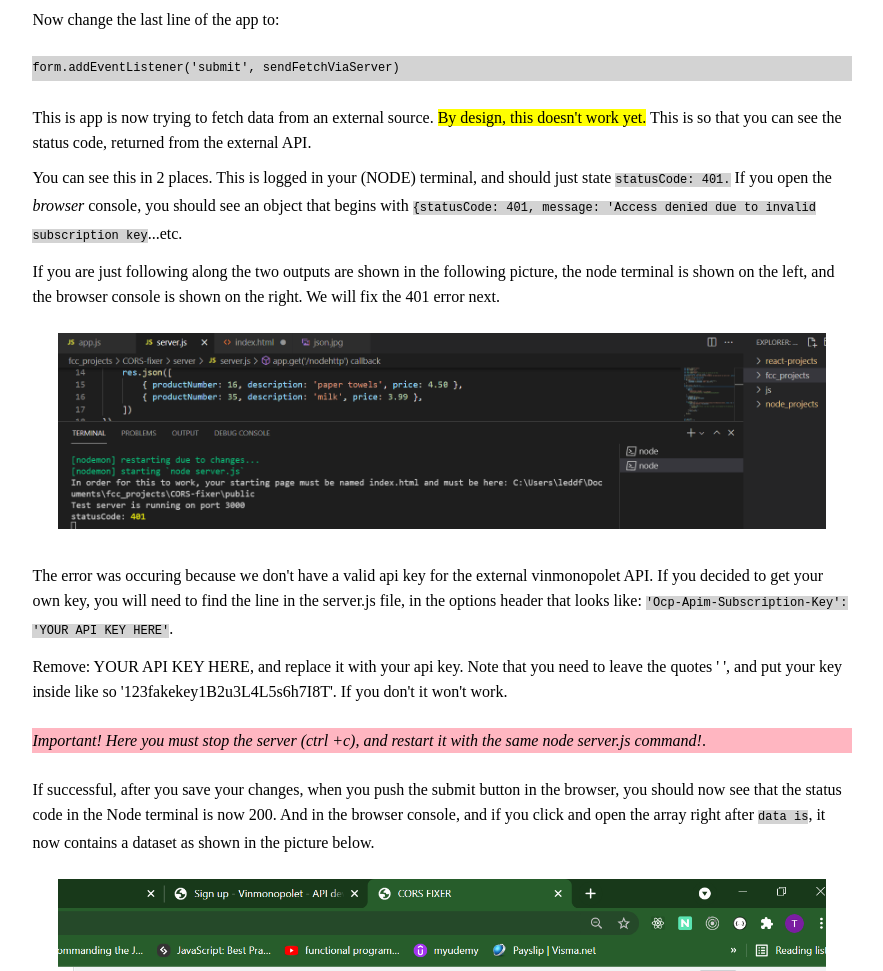
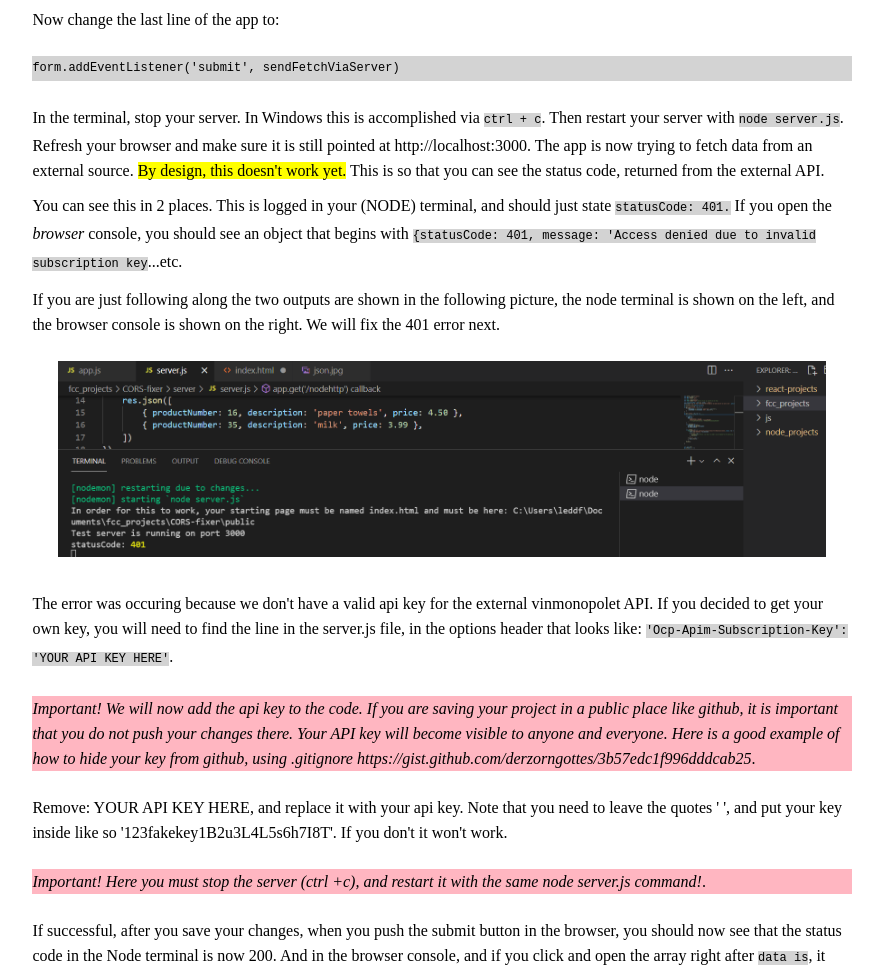
Before and after one commit to Leddfoot/docs_fcc, a website: page index.html in a window 1280 px wide. Shown: the part 4287-5258 px from the top of the page, without its empty margins (326-1209 px from the left). Drawn offline with Linux system fonts and the light colour scheme.

Commit message:
added warning to hide api key

```diff
--- a/index.html
+++ b/index.html
@@ -408,7 +408,7 @@
           <code class="full-line-snip"
             >form.addEventListener('submit', sendFetchViaServer)</code
           >
-          This is app is now trying to fetch data from an external source.
+          In the terminal, stop your server. In Windows this is accomplished via <code class="inline-snip">ctrl + c</code>. Then restart your server with <code class="inline-snip">node server.js</code>. Refresh your browser and make sure it is still pointed at http://localhost:3000. The app is now trying to fetch data from an external source.
           <highlight>By design, this doesn't work yet.</highlight> This is so
           that you can see the status code, returned from the external API.
         </p>
@@ -441,8 +441,15 @@
             >'Ocp-Apim-Subscription-Key': 'YOUR API KEY HERE'</code
           >.
         </p>
+        <p class="tip">
+          <em
+            ><i
+              >Important! We will now add the api key to the code. If you are saving your project in a public place like github, it is important that you do not push your changes there. Your API key will become visible to anyone and everyone. Here is a good example of how to hide your key from github, using .gitignore https://gist.github.com/derzorngottes/3b57edc1f996dddcab25</i
+            ></em
+          >.
+        </p>
         <p>
-          Remove: YOUR API KEY HERE, and replace it with your api key. Note that
+           Remove: YOUR API KEY HERE, and replace it with your api key. Note that
           you need to leave the quotes ' ', and put your key inside like so
           '123fakekey1B2u3L4L5s6h7I8T'. If you don't it won't work.
         </p>
```
